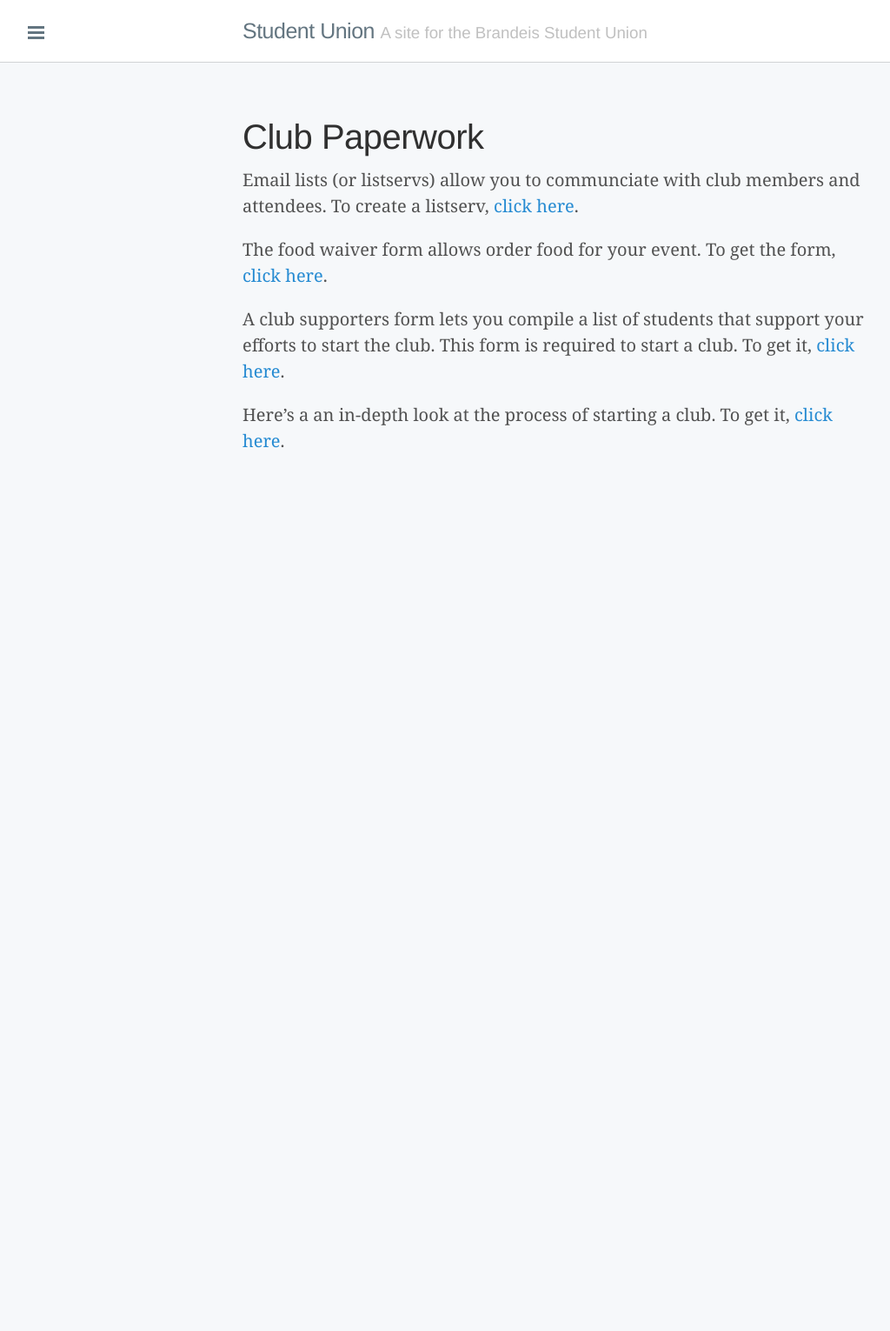
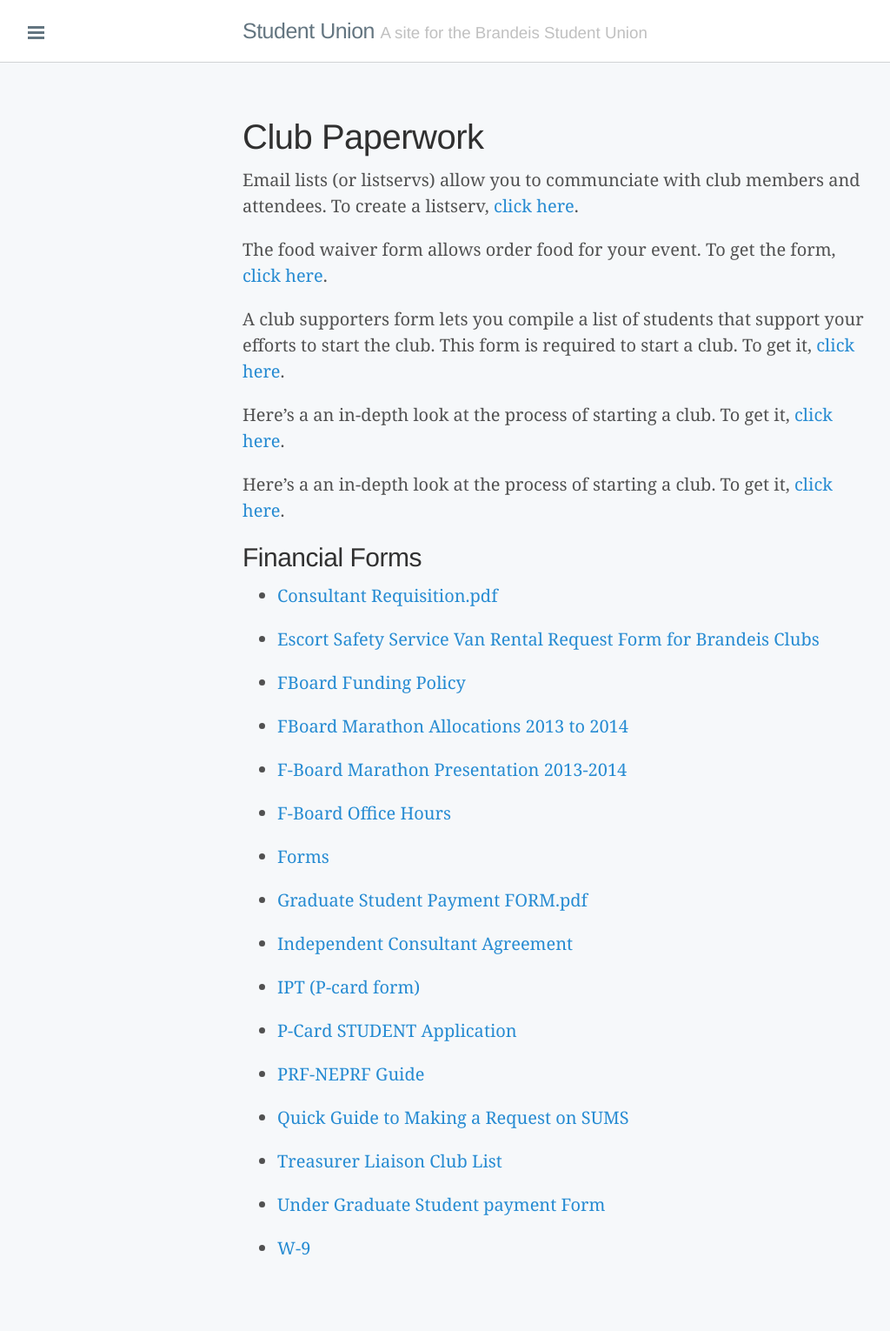
Before and after one commit to davidbarsky/Union, a Jekyll site: the page built from paperwork.md, in a window 1280 px wide. Shown: the whole page at 87% size, without its empty margins (1-1025 px from the left). Built offline with Jekyll 4.4.1, drawn with Linux system fonts in a browser that asks for light colours; Markdown is read by kramdown in place of the engine named in the settings; before the commit the page ends 900 px from its top, so only the background shows below that.

Commit message:
readded finance papers

```diff
--- a/paperwork.md
+++ b/paperwork.md
@@ -10,3 +10,39 @@ The food waiver form allows order food for your event. To get the form, [click h
 A club supporters form lets you compile a list of students that support your efforts to start the club. This form is required to start a club. To get it, [click here](https://docs.google.com/viewer?a=v&pid=sites&srcid=YnJhbmRlaXMuZWR1fHVuaW9ufGd4OjZiYWE0MjU4NTBkMGNkMzU).
 
 Here's a an in-depth look at the process of starting a club. To get it, [click here](https://docs.google.com/viewer?a=v&pid=sites&srcid=YnJhbmRlaXMuZWR1fHVuaW9ufGd4OjY1NGRkYWIyZDJmOTc1NWU).
+
+Here's a an in-depth look at the process of starting a club. To get it, [click here](https://docs.google.com/viewer?a=v&pid=sites&srcid=YnJhbmRlaXMuZWR1fHVuaW9ufGd4OjY1NGRkYWIyZDJmOTc1NWU).
+
+## Financial Forms
+
+- [Consultant Requisition.pdf](https://docs.google.com/viewer?a=v&pid=sites&srcid=YnJhbmRlaXMuZWR1fHVuaW9ufGd4OjFjMzhkNTkxYzZhYTU2YzA)
+
+- [Escort Safety Service Van Rental Request Form for Brandeis Clubs](https://docs.google.com/viewer?a=v&pid=sites&srcid=YnJhbmRlaXMuZWR1fHVuaW9ufGd4OjM4MzNjMzlkMGIxYTQ3MDc)
+
+- [FBoard Funding Policy](https://docs.google.com/viewer?a=v&pid=sites&srcid=YnJhbmRlaXMuZWR1fHVuaW9ufGd4OjI5MzRkZDIwYzk4ZjM2Mjg)
+
+- [FBoard Marathon Allocations 2013 to 2014](https://docs.google.com/viewer?a=v&pid=sites&srcid=YnJhbmRlaXMuZWR1fHVuaW9ufGd4OjUwMTUwMTc4NTQ4NTA1NzQ)
+
+- [F-Board Marathon Presentation 2013-2014](https://docs.google.com/viewer?a=v&pid=sites&srcid=YnJhbmRlaXMuZWR1fHVuaW9ufGd4OjU3ZWE0NzY3YjQxMWRlZmI)
+
+- [F-Board Office Hours](https://docs.google.com/viewer?a=v&pid=sites&srcid=YnJhbmRlaXMuZWR1fHVuaW9ufGd4OjM4YWUwMGQ3NTg5ZmRlNGE)
+
+- [Forms](https://docs.google.com/viewer?a=v&pid=sites&srcid=YnJhbmRlaXMuZWR1fHVuaW9ufGd4OjNiZGE1ZjM2NWY3MGIyMjU)
+
+- [Graduate Student Payment FORM.pdf](https://docs.google.com/viewer?a=v&pid=sites&srcid=YnJhbmRlaXMuZWR1fHVuaW9ufGd4OjEyMWYwZWJiMzdiOGUyZTk)
+
+- [Independent Consultant Agreement](https://docs.google.com/viewer?a=v&pid=sites&srcid=YnJhbmRlaXMuZWR1fHVuaW9ufGd4OjEzODBhZDkxZmJhMjJkMjA)
+
+- [IPT (P-card form)](https://docs.google.com/viewer?a=v&pid=sites&srcid=YnJhbmRlaXMuZWR1fHVuaW9ufGd4OjJkZmVlOGY2MDNmNWI3Y2Y)
+
+- [P-Card STUDENT Application](https://docs.google.com/viewer?a=v&pid=sites&srcid=YnJhbmRlaXMuZWR1fHVuaW9ufGd4OjRlMzBmMTZiYTY0NjAyZDI)
+
+- [PRF-NEPRF Guide](https://docs.google.com/viewer?a=v&pid=sites&srcid=YnJhbmRlaXMuZWR1fHVuaW9ufGd4OjQ1ODM0Y2I1YTk5N2U0MzI)
+
+- [Quick Guide to Making a Request on SUMS](https://docs.google.com/viewer?a=v&pid=sites&srcid=YnJhbmRlaXMuZWR1fHVuaW9ufGd4OjZlODcyZjdkYTk0YjhmM2I)
+
+- [Treasurer Liaison Club List](https://docs.google.com/viewer?a=v&pid=sites&srcid=YnJhbmRlaXMuZWR1fHVuaW9ufGd4OjZlYjMyOGMxZmZjYjhkNjE)
+
+- [Under Graduate Student payment Form](https://docs.google.com/viewer?a=v&pid=sites&srcid=YnJhbmRlaXMuZWR1fHVuaW9ufGd4OjE2YzkzNmRhMDFiZTMwZTU)
+
+- [W-9](https://docs.google.com/viewer?a=v&pid=sites&srcid=YnJhbmRlaXMuZWR1fHVuaW9ufGd4OjJiNDcyOTc1NjdjYzc2YTc)
```
